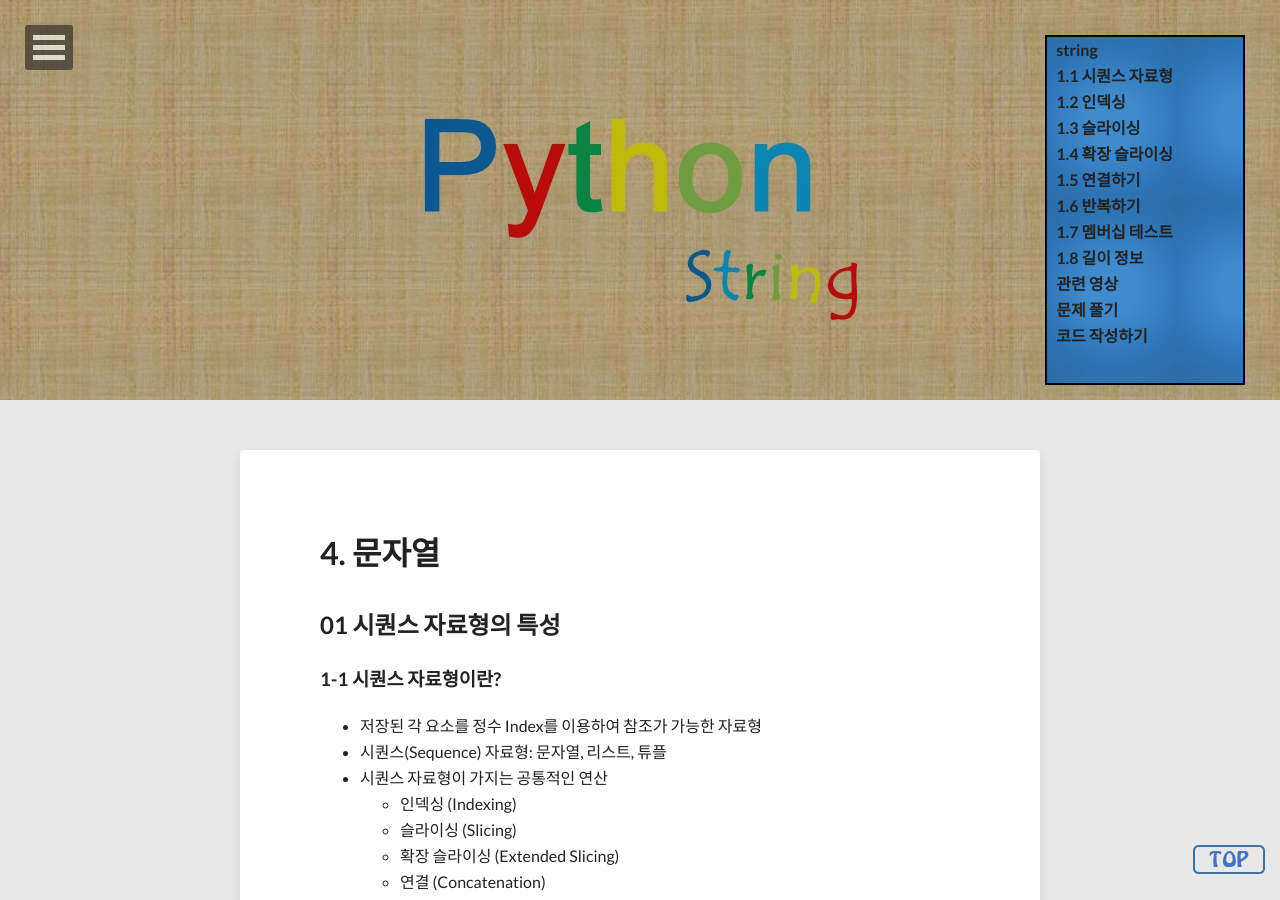
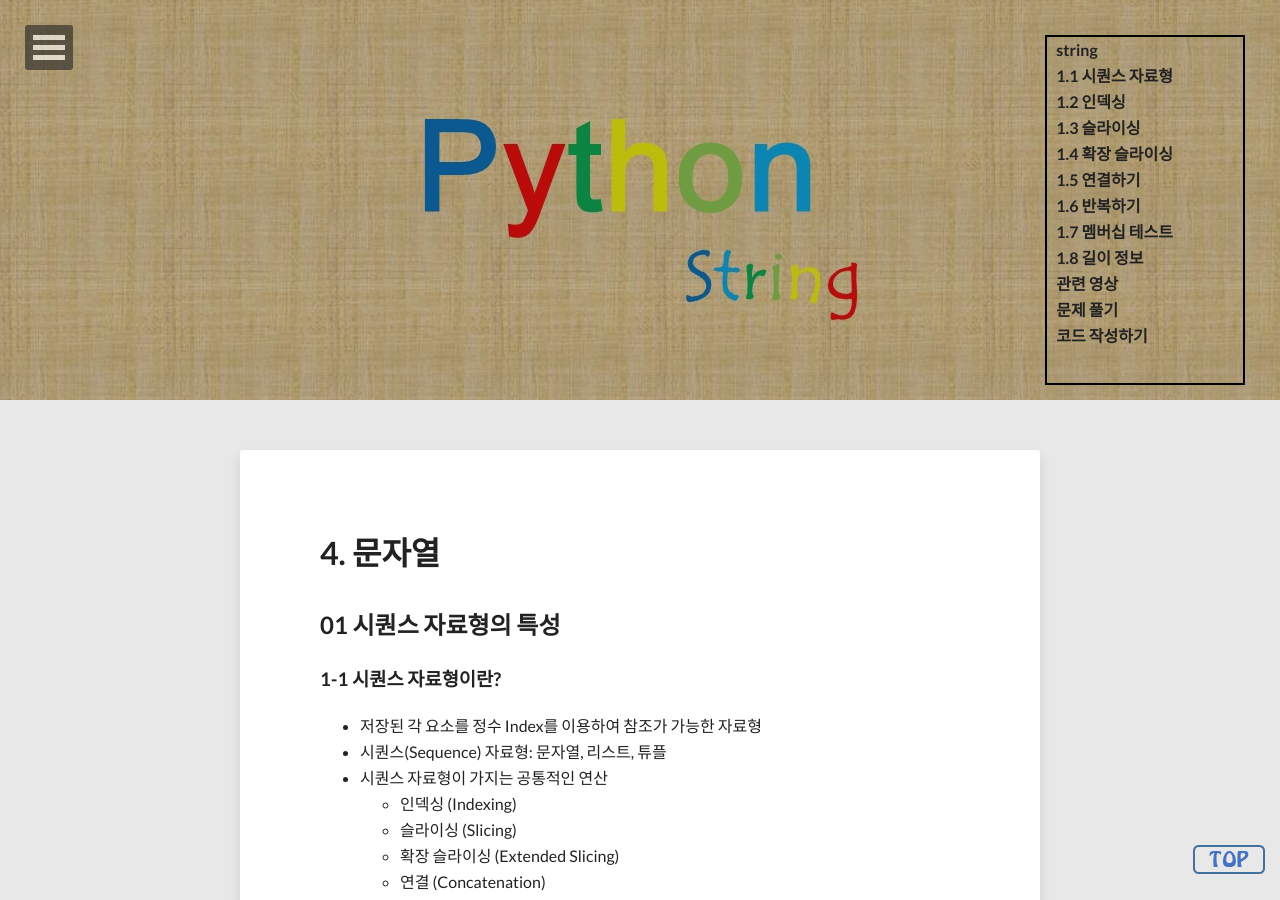
Before and after one commit to geoncheollee/geonblog, a Jekyll site: the page built from lecture_2.md, in a window 1280 px wide and 900 px high. Built offline with Jekyll 4.4.1, drawn with Linux system fonts in a browser that asks for light colours; nearby versions of some CDN libraries; comment, search, counter and statistics services are not loaded.

Commit message:
Update lecture_2.md

```diff
--- a/lecture_2.md
+++ b/lecture_2.md
@@ -15,7 +15,7 @@
 
 
 
-		<div style="background-image: URL({{ site.url }}/images/list2.jpg); color: white; height: 350px; width: 200px; border: 2px solid black; position: fixed; top: 35px; right: 35px;">
+		<div style="color: white; height: 350px; width: 200px; border: 2px solid black; position: fixed; top: 35px; right: 35px;">
   			<a href="#string"> &nbsp;&nbsp; <b>string</b></a> <br>
   			<a href="#string_1"> &nbsp;&nbsp; <b>1.1 시퀀스 자료형</b></a> <br>
   			<a href="#string_2"> &nbsp;&nbsp; <b>1.2 인덱싱</b></a> <br>
```
